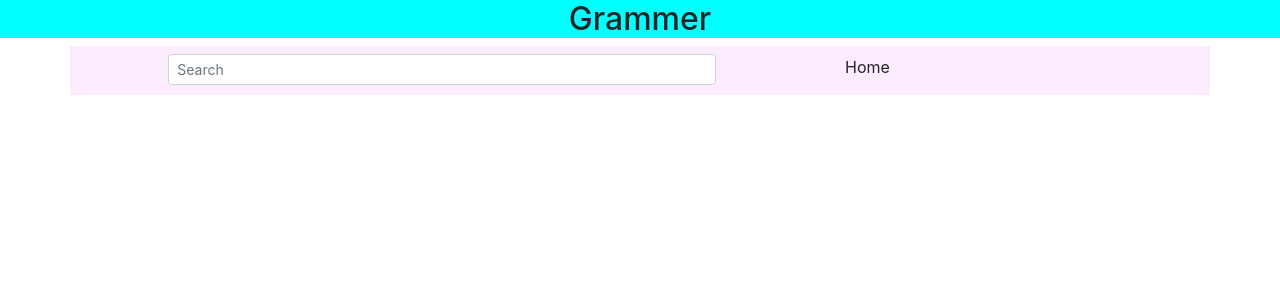
After one commit to Muia23/Grammer, a Django app: template user/templates/navbar.html in a window 1280 px wide. The commit adds this page. Shown: the top 300 px of the page. Run offline with Django 3.2, Linux system fonts and the light colour scheme; the template is opened without the code that fills it, so the values that code supplies are empty; some libraries are stand-ins or nearby versions.

Commit message:
add navbar

```diff
--- a/user/templates/base.html
+++ b/user/templates/base.html
@@ -7,6 +7,7 @@
         <title> Grammer </title>
     </head>
     <body>
+        {% include "navbar.html" %}
         <div class="container">
             {% block content %}
             {% endblock %}
--- /dev/null
+++ b/user/templates/navbar.html
@@ -0,0 +1,41 @@
+<!DOCTYPE html>
+<html>
+    <head>
+        <meta charset="utf-8">
+        <meta name="viewport" content="width=device-width, initial-scale=1">
+        <link rel="stylesheet" href="https://stackpath.bootstrapcdn.com/bootstrap/4.5.0/css/bootstrap.min.css" integrity="sha384-9aIt2nRpC12Uk9gS9baDl411NQApFmC26EwAOH8WgZl5MYYxFfc+NcPb1dKGj7Sk" crossorigin="anonymous">
+        <script src="https://code.jquery.com/jquery-3.5.1.min.js" integrity="sha256-9/aliU8dGd2tb6OSsuzixeV4y/faTqgFtohetphbbj0=" crossorigin="anonymous"></script>
+    </head>
+    <body>
+        <nav class="navbar-fluid">
+            <h2 style="text-align: center;">Grammer</h2>
+        </nav>
+        <div class="container" style="background-color: rgba(251, 208, 251,.4);">
+            <div class="row" >
+                <div class="col-sm-8 col-md-8 col-lg-8">
+                    <form class="form-inline d-flex justify-content-center md-form form-sm active-purple-2 mt-2" >
+                        <input class="form-control form-control-sm mr-3 w-75" type="text" placeholder="Search" aria-label="Search">
+                        <i class="fas fa-search" aria-hidden="true"></i>
+                    </form>
+                </div>
+                <div class="col-sm-4 col-md-4 col-lg-4">
+                    <p style="padding-top: 9px;">Home</p>
+                </div>
+            </div>
+        </div>
+        <style>
+            .navbar-fluid {
+                background-color: aqua;
+            }
+            .active-purple-2 input.form-control[type=text]:focus:not([readonly]) {
+              border-bottom: 1px solid #ce93d8;
+              box-shadow: 0 1px 0 0 #ce93d8;
+            }
+            .active-purple .fa, .active-purple-2 .fa {
+              color: #ce93d8;
+            }
+
+        </style>
+        <script src="https://stackpath.bootstrapcdn.com/bootstrap/4.5.0/js/bootstrap.min.js" integrity="sha384-OgVRvuATP1z7JjHLkuOU7Xw704+h835Lr+6QL9UvYjZE3Ipu6Tp75j7Bh/kR0JKI" crossorigin="anonymous"></script>
+    </body>
+</html>
```
